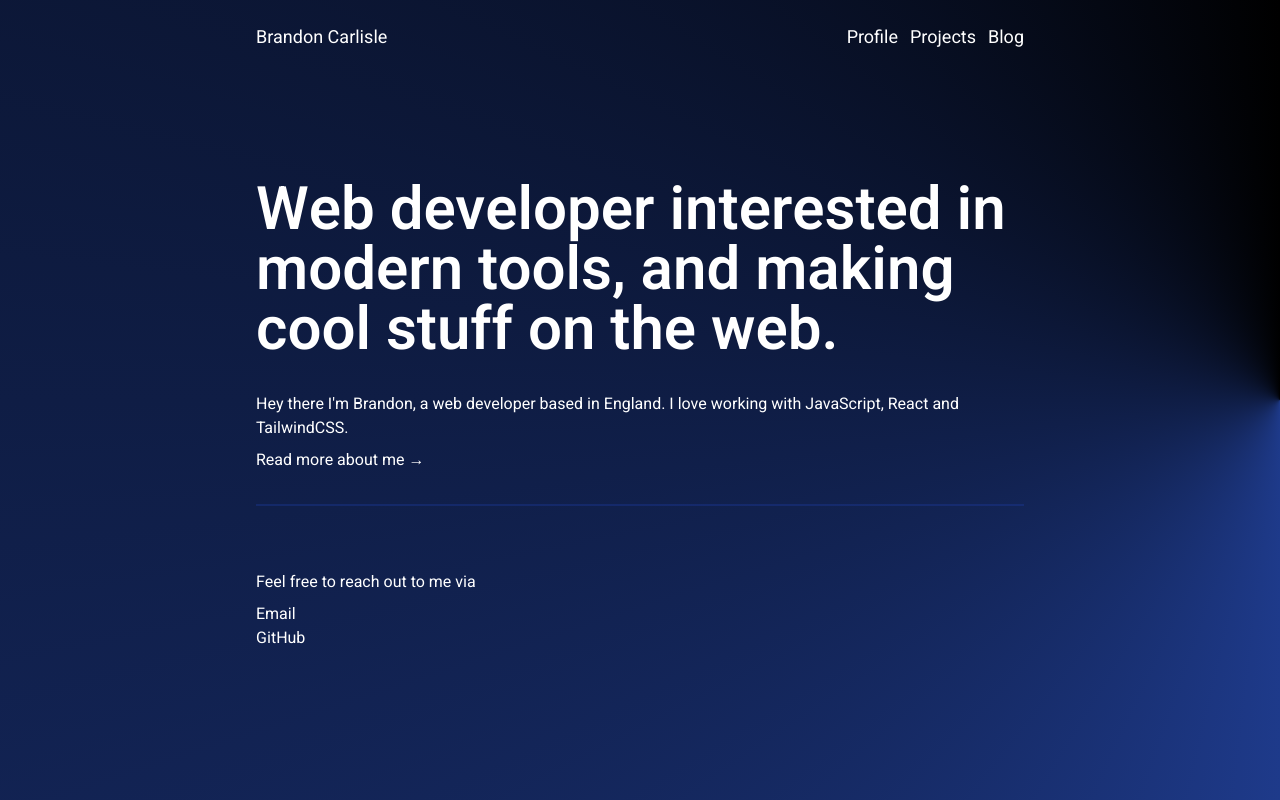
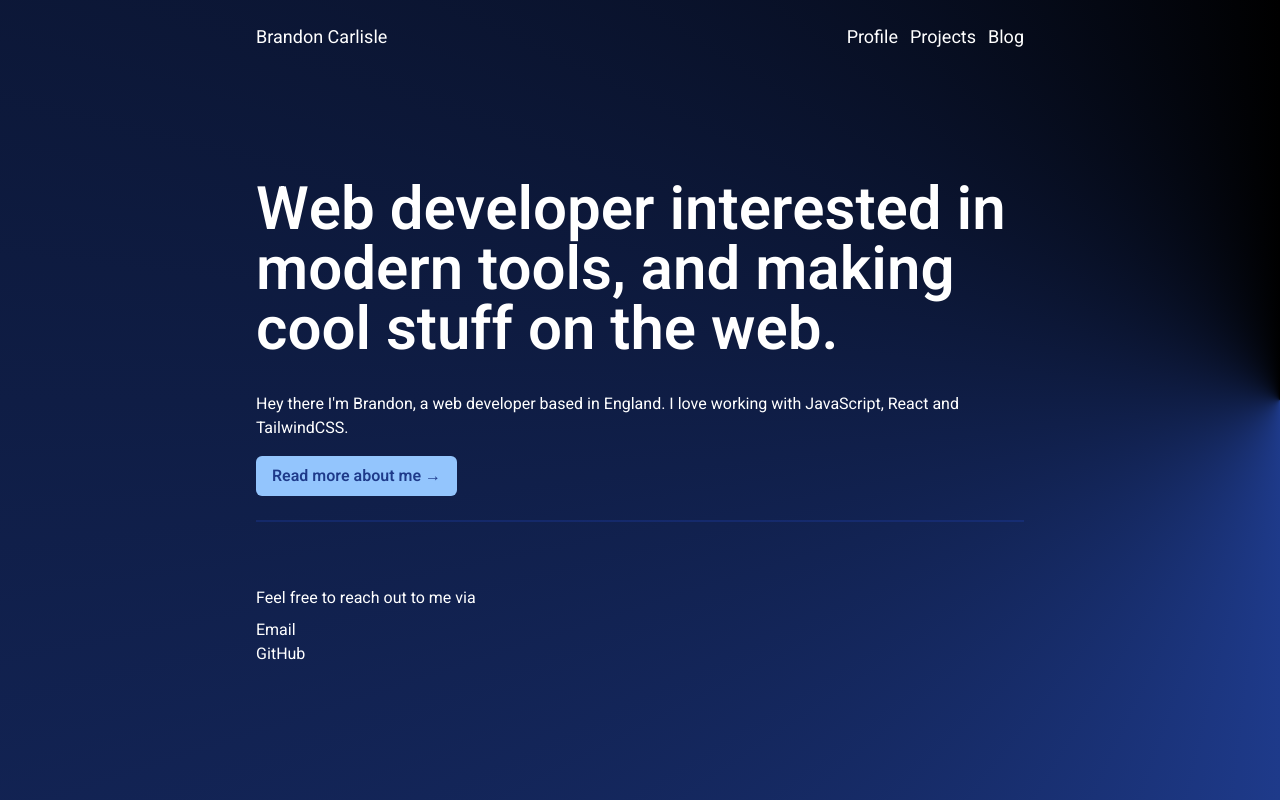
Before and after one commit to brandon-carlisle/portfolio, a Next.js app: page / in a window 1280 px wide. Built offline with nearby package versions, Linux system fonts and the light colour scheme.

Commit message:
small animated btn on homepage

```diff
--- a/pages/index.tsx
+++ b/pages/index.tsx
@@ -20,11 +20,20 @@ function Home() {
           stuff on the web."
       >
         <div>
-          <p className="mb-2">
+          <p className="mb-6">
             Hey there I&apos;m Brandon, a web developer based in England. I love
             working with JavaScript, React and TailwindCSS.
           </p>
-          <Link href="/profile">Read more about me &rarr;</Link>
+
+          <Link
+            href="/profile"
+            className="bg-blue-300 text-blue-900 font-semibold py-2 px-4 rounded-md group"
+          >
+            Read more about me{' '}
+            <span className="group-hover:translate-x-1 transition-all inline-block">
+              &rarr;
+            </span>
+          </Link>
         </div>
       </Header>
 
```
